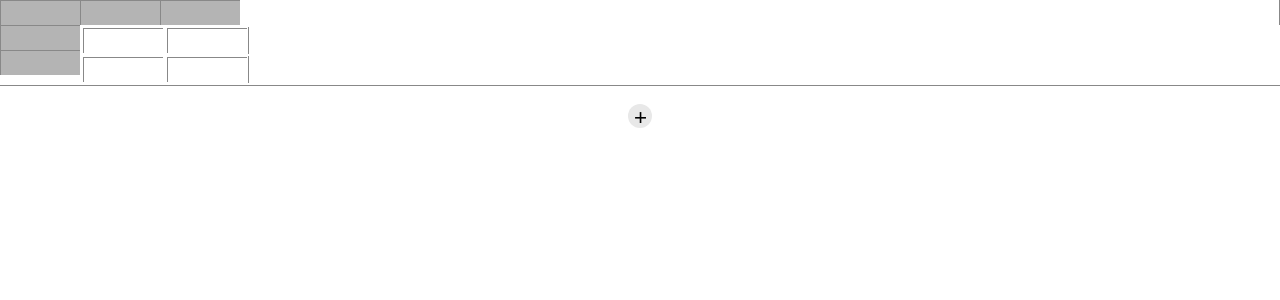
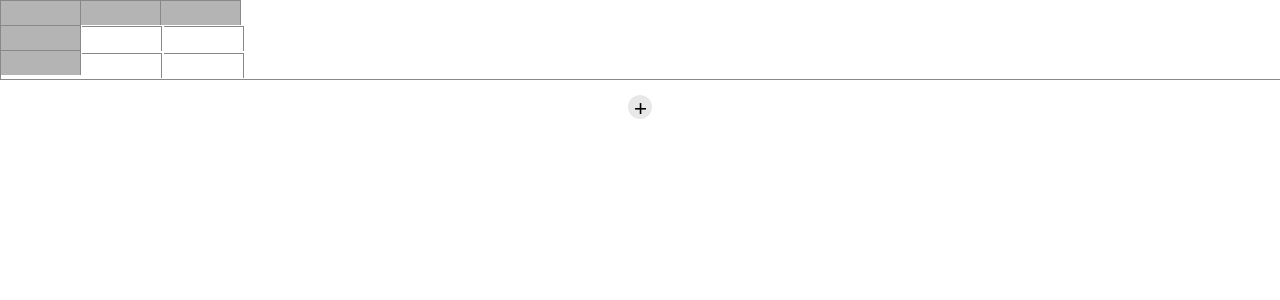
Before and after one commit to rjhee/mini_excel, a Next.js app: page /documents in a window 1280 px wide. Shown: the top 300 px of the page. Built offline with nearby package versions, Linux system fonts and the light colour scheme.

Commit message:
update cell indexing

```diff
--- a/components/cell/cell.module.css
+++ b/components/cell/cell.module.css
@@ -6,14 +6,14 @@
 
 .cell {
     border-top: 1px solid #888;
-    border-left: 1px solid #888;
+    border-right: 1px solid #888;
 }
 
 
 .titleCell {
     background-color: #b4b4b4;
     border-top: 1px solid #888;
-    border-left: 1px solid #888;
+    border-right: 1px solid #888;
 }
 
 .titleCell input {
--- a/components/sheet/sheet.js
+++ b/components/sheet/sheet.js
@@ -79,8 +79,7 @@ const Sheet = () => {
                 </div>
                 <div className={styles.titleRowCover}>
                     <div className={styles.tr}>{titleRow}</div>
-                    <table className={styles.table}>
-                        <tbody className={styles.table}>
+                    <tbody>
                         {tr.map((items, i)=>
                             <tr key={i} className={styles.tr}>
                                 {items.map((item, j)=>
@@ -88,8 +87,7 @@ const Sheet = () => {
                                 )}
                             </tr>
                         )}
-                        </tbody>
-                    </table>
+                    </tbody>
                 </div>
             </div>
             <div className={styles.addColBtn}>
--- a/components/sheet/sheet.module.css
+++ b/components/sheet/sheet.module.css
@@ -1,6 +1,3 @@
-.table {
-    border: none;
-}
 
 .rowCover {
     position: relative;
@@ -11,15 +8,16 @@
 
 .titleRow {
     display: flex;
-    border-right: 1px solid #888888;
+    /*border-right: 1px solid #888888;*/
+}
+
+.table {
+    display: flex;
 }
 
 .row {
     border-bottom: 1px solid #888888;
-}
-
-.tr .td:last-child{
-    border-right: 1px solid #888888;
+    border-left: 1px solid #888888;
 }
 
 .addRowBtn {
```
